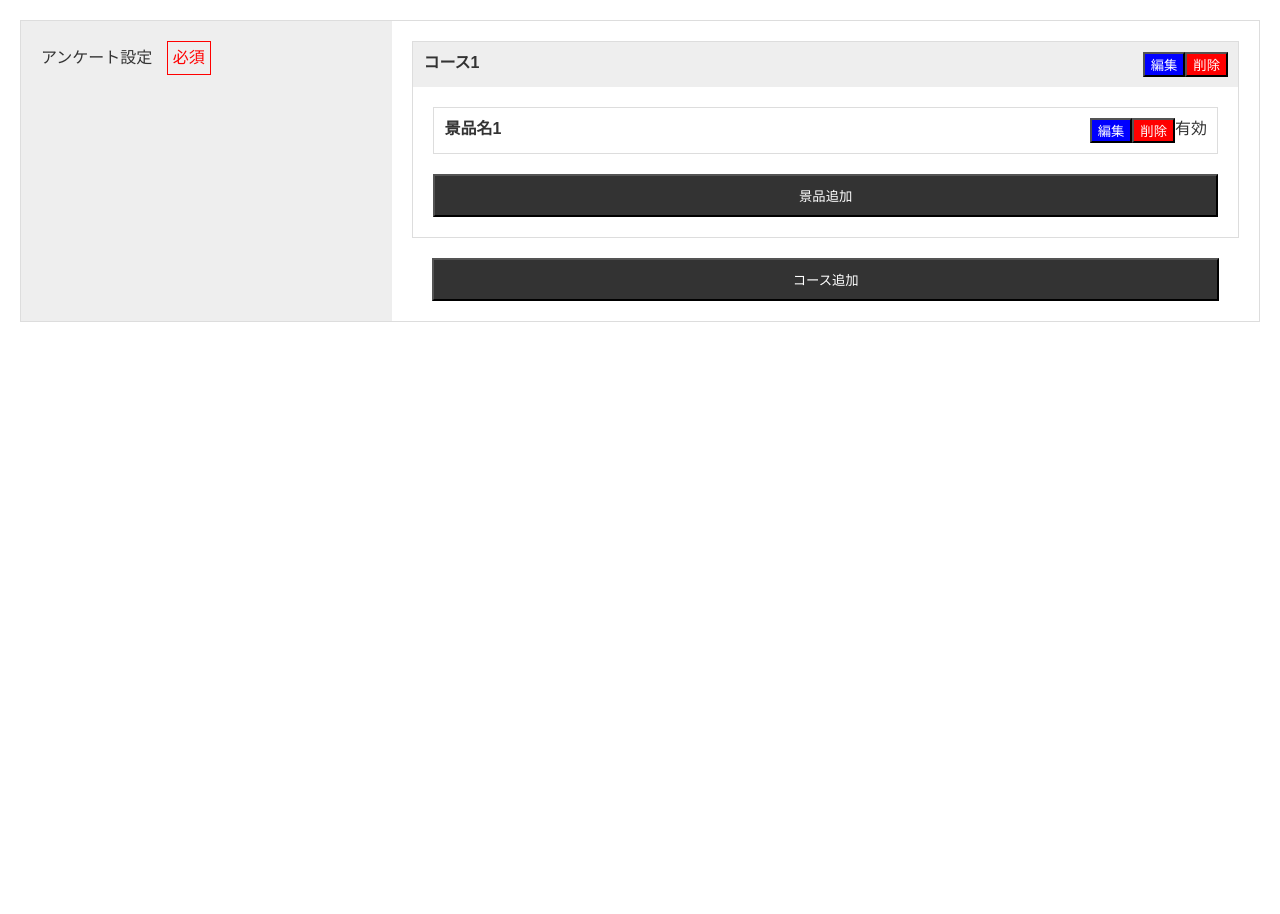
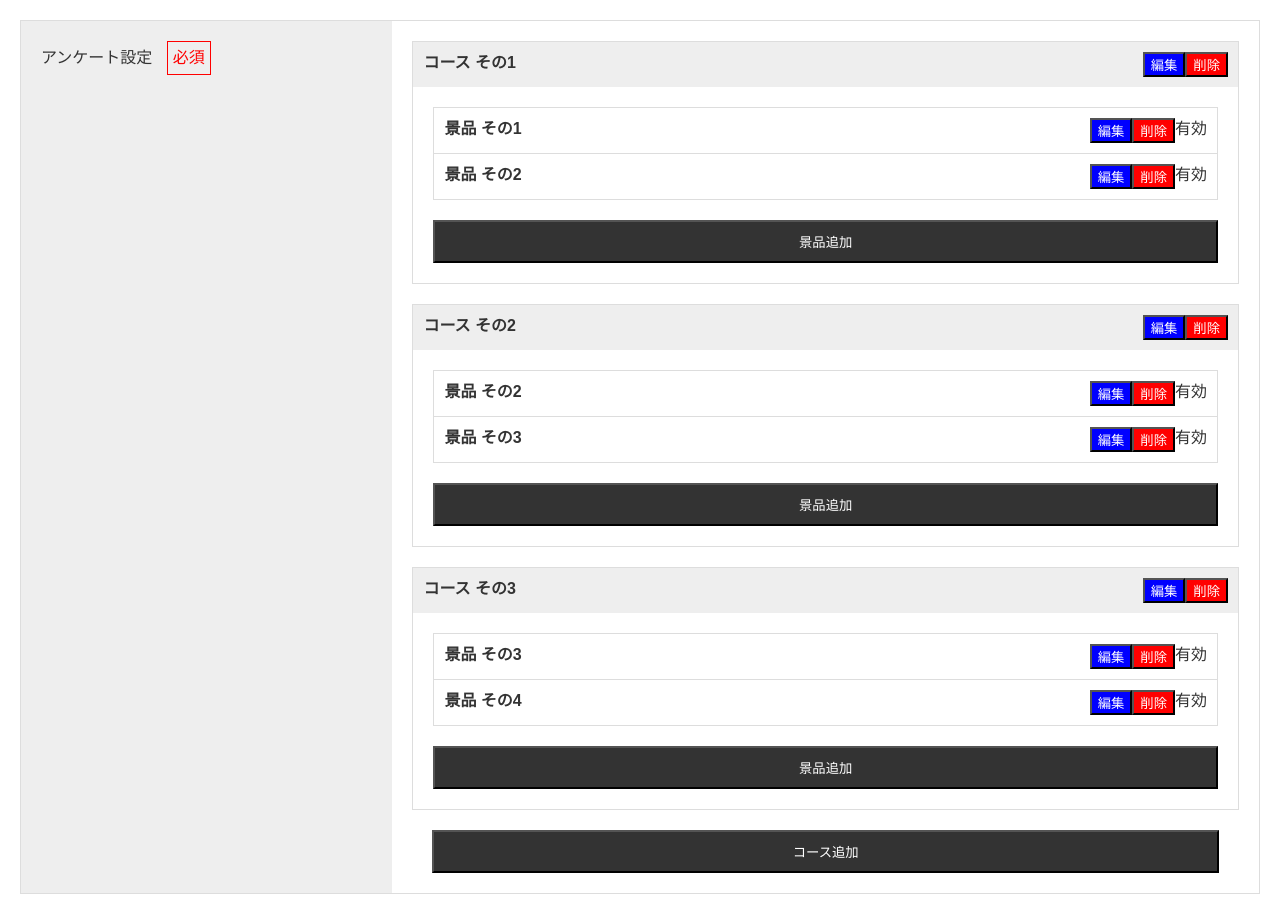
Before and after one commit to kikuchi-makoto/practice, a Vue app in the folder vue-sample-component/: page /#/ in a window 1280 px wide. Before the commit the page ends 800 px from the top, so only its background shows below. Built offline with nearby package versions, Linux system fonts and the light colour scheme.

Commit message:
add dataList to props

```diff
--- a/vue-sample-component/src/components/questionnaire/configuration/CourseList.vue
+++ b/vue-sample-component/src/components/questionnaire/configuration/CourseList.vue
@@ -1,7 +1,7 @@
 <template>
   <li class="m-list-01-item">
     <div class="m-list-01-box">
-      <h2>コース1</h2>
+      <h2>{{questionnaire.courseTitle}}</h2>
       <div>
         <edit-button
           text="編集"
@@ -14,7 +14,11 @@
       </div>
     </div>
     <ul class="m-list-02">
-      <prize-list></prize-list>
+      <prize-list
+        v-for="(prize, index) in this.prizeList" :key="index"
+        :prize="prize"
+      >
+      ></prize-list>
     </ul>
     <add-button
       text="景品追加"
@@ -30,6 +34,14 @@ import AddButton from '../../button/Add';
 import PrizeList from './PrizeList';
 
 export default {
+  props: {
+    questionnaire: Object,
+  },
+  computed: {
+    prizeList() {
+      return this.questionnaire.prize;
+    },
+  },
   components: {
     EditButton,
     DeleteButton,
--- a/vue-sample-component/src/components/questionnaire/configuration/Index.vue
+++ b/vue-sample-component/src/components/questionnaire/configuration/Index.vue
@@ -1,12 +1,21 @@
 <template>
   <div class="m-box-01">
+    <div v-if="hasQuestionnaire">
       <ul class="m-list-01">
-      <course-list></course-list>
+        <course-list
+          v-for="(questionnaire, index) in dataList" :key="index"
+          :questionnaire="questionnaire"
+        >
+        </course-list>
       </ul>
       <add-button
         text="コース追加"
       >
       </add-button>
+    </div>
+    <div v-else>
+      表示するアンケートがございません。
+    </div>
   </div>
 </template>
 
@@ -15,6 +24,14 @@ import CourseList from './CourseList';
 import AddButton from '../../button/Add';
 
 export default {
+  props: {
+    dataList: Array,
+  },
+  computed: {
+    hasQuestionnaire() {
+      return this.dataList.length !== 0;
+    },
+  },
   components: {
     CourseList,
     AddButton,
--- a/vue-sample-component/src/components/questionnaire/configuration/PrizeList.vue
+++ b/vue-sample-component/src/components/questionnaire/configuration/PrizeList.vue
@@ -1,7 +1,9 @@
 <template>
   <li class="m-list-02-item">
     <div class="m-list-02-box">
-      <h3 class="m-list-02-title">景品名1</h3>
+      <h3 class="m-list-02-title">
+        {{prize.title}}
+      </h3>
       <div>
         <edit-button
           text="編集"
@@ -12,7 +14,9 @@
         >
         </delete-button>
       </div>
-      <p>有効</p>
+      <p>
+        {{this.isStatus}}
+      </p>
     </div>
   </li>
 </template>
@@ -22,6 +26,14 @@ import EditButton from '../../button/Edit';
 import DeleteButton from '../../button/Delete';
 
 export default {
+  props: {
+    prize: Object,
+  },
+  computed: {
+    isStatus() {
+      return this.prize.status ? '有効' : '無効';
+    },
+  },
   components: {
     EditButton,
     DeleteButton,
--- a/vue-sample-component/src/pages/Questionnaire.vue
+++ b/vue-sample-component/src/pages/Questionnaire.vue
@@ -5,7 +5,10 @@
       :isRequired=true
     >
     </label-name>
-    <configuration></configuration>
+    <configuration
+      :dataList ="db"
+    >
+    </configuration>
   </div>
 </template>
 
--- a/vue-sample-component/src/stub.js
+++ b/vue-sample-component/src/stub.js
@@ -6,13 +6,13 @@ for (let i = 0; i < 3; i += 1) {
   db.questionnaire.push({
     id: i + 1,
     courseTitle: `コース その${i + 1}`,
-    Prize: [
+    prize: [
       {
-        PrizeTitle: `景品 その${i + 1}`,
+        title: `景品 その${i + 1}`,
         status: true,
       },
       {
-        PrizeTitle: `景品 その${i + 2}`,
+        title: `景品 その${i + 2}`,
         status: true,
       },
     ],
```
Lines whose indentation alone changed are shown as unchanged.
